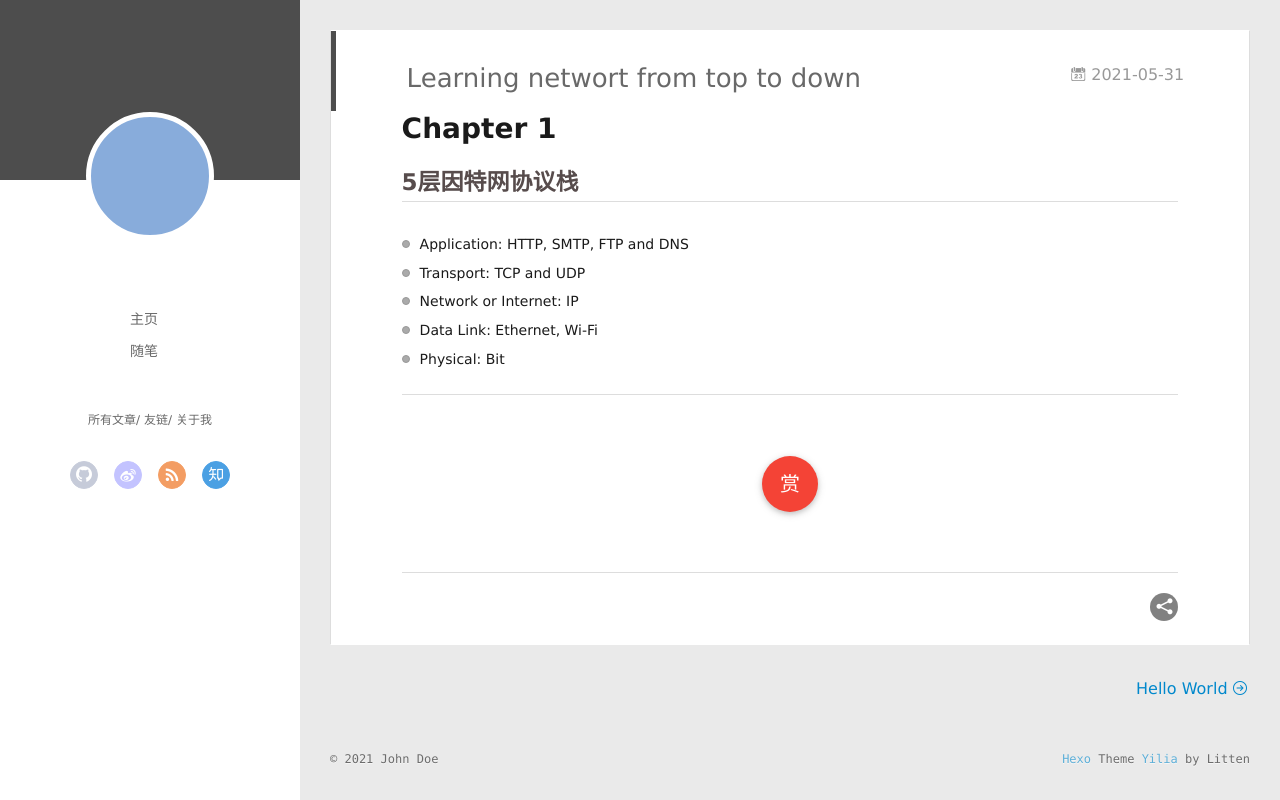
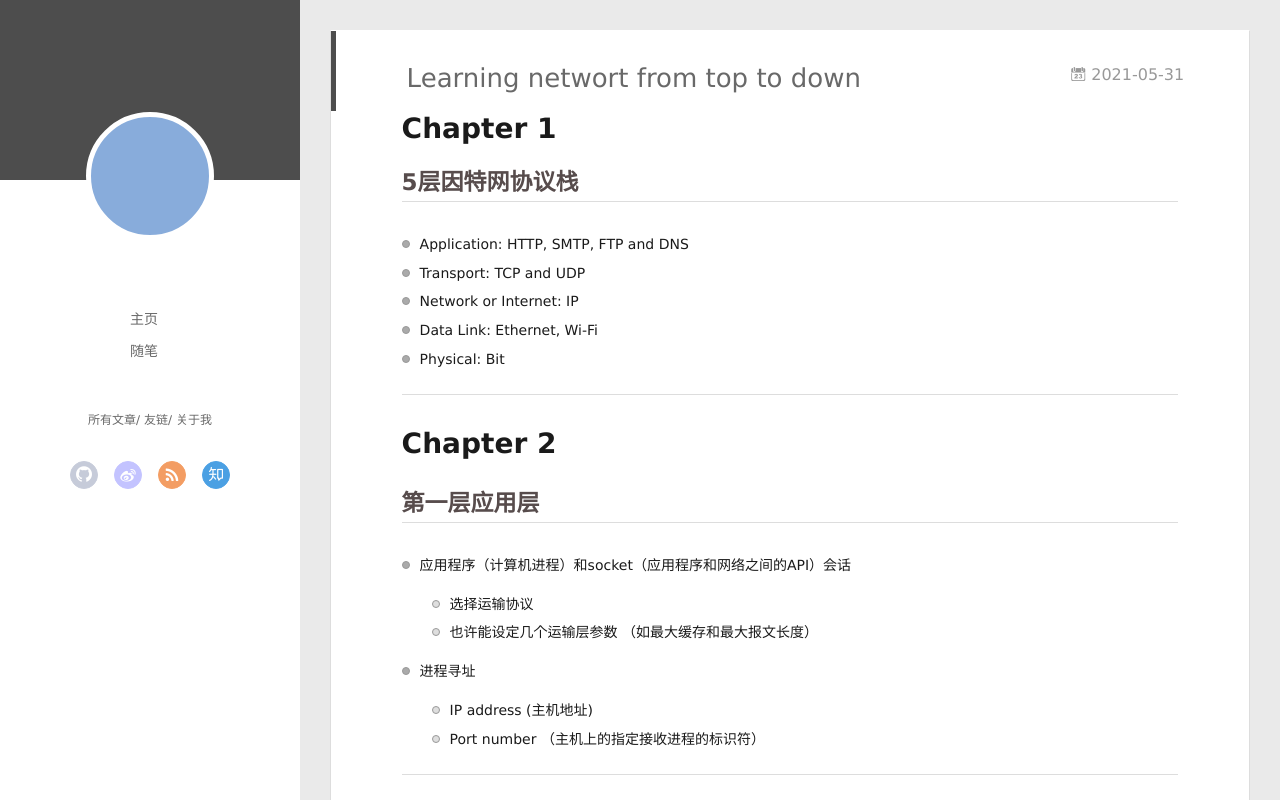
Before and after one commit to thzidane/thzidane.github.io, a plain HTML site: page 2021/05/31/Learning-networt-from-top-to-down/index.html in a window 1280 px wide. Drawn offline with Linux system fonts and the light colour scheme; no server answers.

Commit message:
Site updated: 2021-06-04 21:05:05

```diff
--- a/2021/05/31/Learning-networt-from-top-to-down/index.html
+++ b/2021/05/31/Learning-networt-from-top-to-down/index.html
@@ -8,15 +8,15 @@
   <link rel="dns-prefetch" href="http://example.com">
   <title>Learning networt from top to down | Hexo</title>
   <meta name="viewport" content="width=device-width, initial-scale=1, maximum-scale=1">
-  <meta name="description" content="Chapter 15层因特网协议栈 Application: HTTP, SMTP, FTP and DNS Transport: TCP and UDP Network or Internet: IP Data Link: Ethernet, Wi-Fi Physical: Bit">
+  <meta name="description" content="Chapter 15层因特网协议栈 Application: HTTP, SMTP, FTP and DNS Transport: TCP and UDP Network or Internet: IP Data Link: Ethernet, Wi-Fi Physical: Bit   Chapter 2第一层应用层 应用程序（计算机进程）和socket（应用程序和网络之间的API）会话 选择运">
 <meta property="og:type" content="article">
 <meta property="og:title" content="Learning networt from top to down">
 <meta property="og:url" content="http://example.com/2021/05/31/Learning-networt-from-top-to-down/index.html">
 <meta property="og:site_name" content="Hexo">
-<meta property="og:description" content="Chapter 15层因特网协议栈 Application: HTTP, SMTP, FTP and DNS Transport: TCP and UDP Network or Internet: IP Data Link: Ethernet, Wi-Fi Physical: Bit">
+<meta property="og:description" content="Chapter 15层因特网协议栈 Application: HTTP, SMTP, FTP and DNS Transport: TCP and UDP Network or Internet: IP Data Link: Ethernet, Wi-Fi Physical: Bit   Chapter 2第一层应用层 应用程序（计算机进程）和socket（应用程序和网络之间的API）会话 选择运">
 <meta property="og:locale" content="en_US">
 <meta property="article:published_time" content="2021-05-31T23:10:32.000Z">
-<meta property="article:modified_time" content="2021-05-31T23:22:19.798Z">
+<meta property="article:modified_time" content="2021-06-05T04:01:44.267Z">
 <meta property="article:author" content="John Doe">
 <meta name="twitter:card" content="summary">
 
@@ -180,6 +180,19 @@
 <li>Network or Internet: IP</li>
 <li>Data Link: Ethernet, Wi-Fi</li>
 <li>Physical: Bit</li>
+</ul>
+<hr>
+<h1 id="Chapter-2"><a href="#Chapter-2" class="headerlink" title="Chapter 2"></a>Chapter 2</h1><h2 id="第一层应用层"><a href="#第一层应用层" class="headerlink" title="第一层应用层"></a>第一层应用层</h2><ul>
+<li>应用程序（计算机进程）和socket（应用程序和网络之间的API）会话<ol>
+<li>选择运输协议</li>
+<li>也许能设定几个运输层参数 （如最大缓存和最大报文长度）</li>
+</ol>
+</li>
+<li>进程寻址<ol>
+<li>IP address (主机地址)</li>
+<li>Port number （主机上的指定接收进程的标识符）   </li>
+</ol>
+</li>
 </ul>
 <hr>
 
```
Also changed, not shown: index.html (+13 -0 lines).
